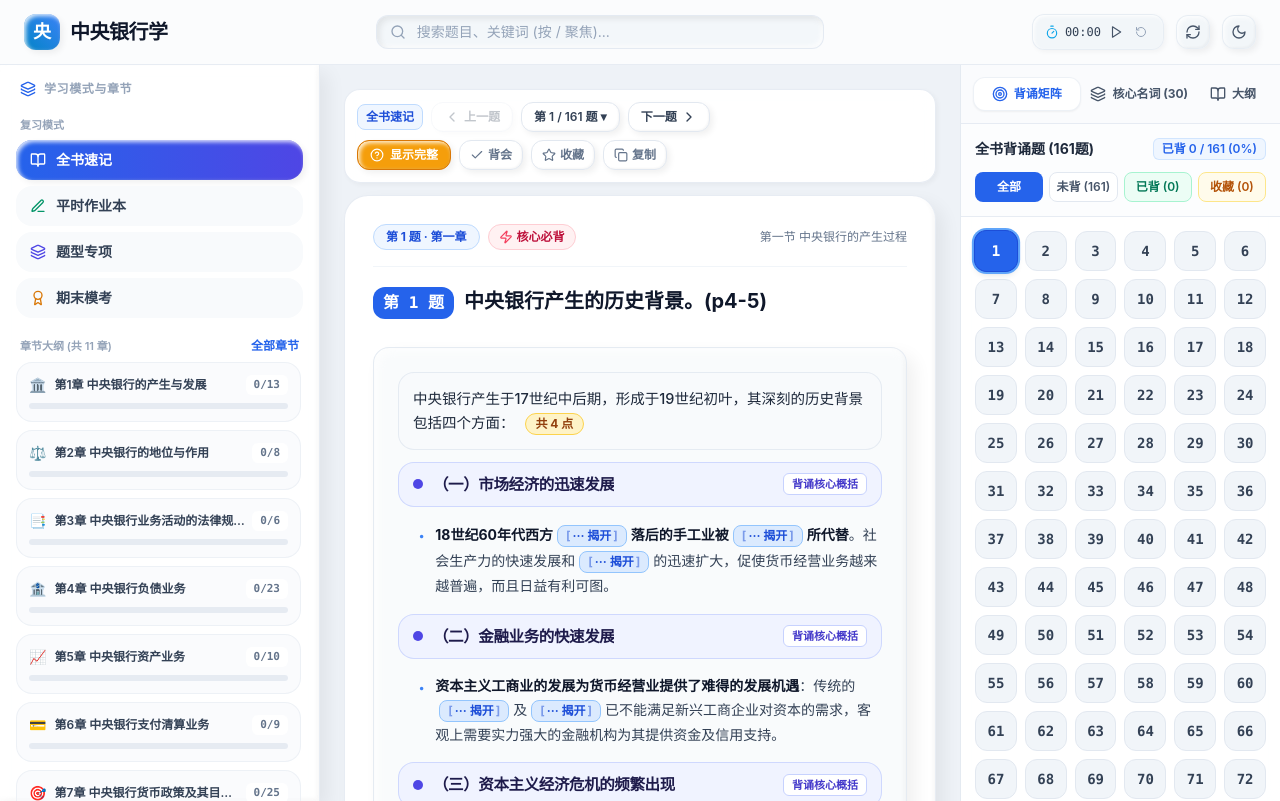
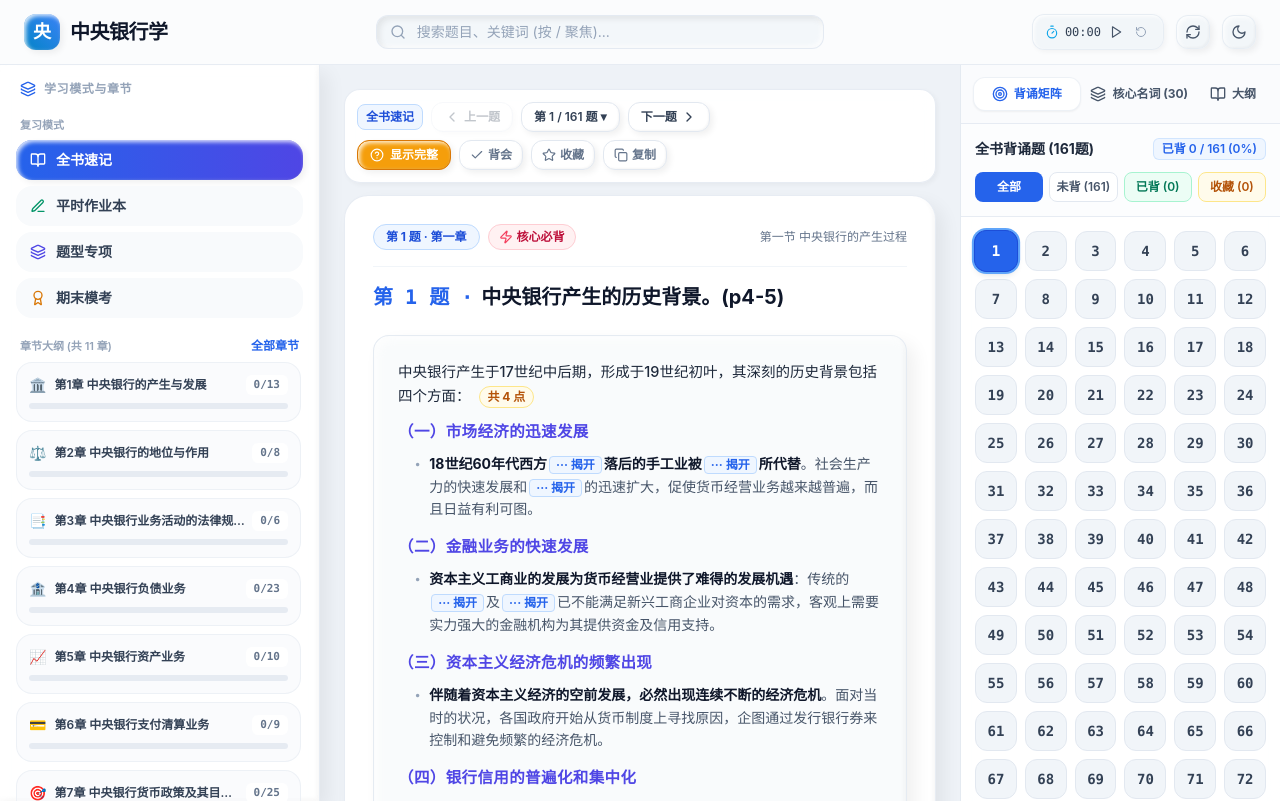
Before and after one commit to Coolzs77/central-banking-study-console, a React (Vite) app: page / in a window 1280 px wide. Built offline with nearby package versions, Linux system fonts and the light colour scheme.

Commit message:
feat: initial release of Central Banking Study Console & 100-pt Mock Exam (React 18 + Vite + TS + Claymorphism)

```diff
--- a/src/components/HomeworkCanvas.tsx
+++ b/src/components/HomeworkCanvas.tsx
@@ -128,12 +128,10 @@ export const HomeworkCanvas: React.FC<HomeworkCanvasProps> = ({
           </div>
         </div>
 
-        {/* Question Title with Prominent Number */}
-        <h2 className="py-5 text-lg sm:text-xl font-bold leading-relaxed text-slate-900 dark:text-slate-100 flex items-start gap-2.5">
-          <span className="shrink-0 px-2.5 py-1 rounded-xl bg-blue-600 text-white font-mono font-bold text-sm sm:text-base shadow-xs">
-            第 {currentQ.questionNumber} 题
-          </span>
-          <span className="flex-1">{currentQ.questionTitle}</span>
+        {/* Question Title with Pure Text Color Highlighting */}
+        <h2 className="py-4 text-lg sm:text-xl font-bold leading-relaxed text-slate-900 dark:text-white">
+          <span className="text-blue-600 dark:text-blue-400 font-mono font-bold mr-2">第 {currentQ.questionNumber} 题 ·</span>
+          <span>{currentQ.questionTitle}</span>
         </h2>
 
         {/* 3. Solution Section (展开题解卡片) */}
--- a/src/components/RecitationCanvas.tsx
+++ b/src/components/RecitationCanvas.tsx
@@ -138,12 +138,10 @@ export const RecitationCanvas: React.FC<RecitationCanvasProps> = ({
           </div>
         </div>
 
-        {/* Question Title with Prominent Number */}
-        <h2 className="py-5 text-lg sm:text-xl font-bold leading-relaxed text-slate-900 dark:text-slate-100 flex items-start gap-2.5">
-          <span className="shrink-0 px-2.5 py-1 rounded-xl bg-blue-600 text-white font-mono font-bold text-sm sm:text-base shadow-xs">
-            第 {currentQ.id} 题
-          </span>
-          <span className="flex-1">{currentQ.title}</span>
+        {/* Question Title with Pure Text Color Highlighting */}
+        <h2 className="py-4 text-lg sm:text-xl font-bold leading-relaxed text-slate-900 dark:text-white">
+          <span className="text-blue-600 dark:text-blue-400 font-mono font-bold mr-2">第 {currentQ.id} 题 ·</span>
+          <span>{currentQ.title}</span>
         </h2>
 
         {/* 3. Question Content / Answer Area */}
--- a/src/components/common/MarkdownViewer.tsx
+++ b/src/components/common/MarkdownViewer.tsx
@@ -44,7 +44,7 @@ export const MarkdownViewer: React.FC<MarkdownViewerProps> = ({
   };
 
   /**
-   * Scans a piece of text for financial keywords and renders them with highlights or cloze buttons
+   * Scans a piece of text for financial keywords and gives them color highlighting (NO background boxes!)
    */
   const renderTextSegmentWithKeywords = (
     text: string,
@@ -72,23 +72,22 @@ export const MarkdownViewer: React.FC<MarkdownViewerProps> = ({
               type="button"
               onClick={(e) => toggleCloze(clozeId, e)}
               title="点击揭开关键词"
-              className="inline-flex items-center px-2 py-0.5 mx-1 my-0.5 rounded-lg bg-blue-100 hover:bg-blue-200 dark:bg-blue-900/60 dark:hover:bg-blue-800 text-blue-700 dark:text-blue-300 text-xs font-bold border border-blue-300 dark:border-blue-700 transition cursor-pointer shadow-xs active:scale-95 select-none"
+              className="inline-flex items-center px-1.5 py-0.2 mx-0.5 rounded text-blue-600 dark:text-blue-400 bg-blue-50 dark:bg-blue-950/60 font-bold text-xs border border-blue-200 dark:border-blue-800 transition cursor-pointer select-none"
             >
-              <span className="opacity-50 mr-0.5">[</span>
-              <span>··· 揭开</span>
-              <span className="opacity-50 ml-0.5">]</span>
+              ··· 揭开
             </button>
           );
         }
 
+        // Color highlight directly on text - ZERO background boxes!
         return (
           <strong
             key={`${keyPrefix}-${pIdx}`}
             onClick={(e) => maskKeywords && toggleCloze(clozeId, e)}
-            className={`font-bold px-1.5 py-0.5 mx-0.5 rounded transition-all ${
+            className={`font-bold transition-colors ${
               maskKeywords
-                ? 'bg-emerald-100 dark:bg-emerald-950/60 text-emerald-800 dark:text-emerald-300 border border-emerald-300 dark:border-emerald-700 cursor-pointer shadow-xs'
-                : 'bg-blue-50/90 dark:bg-blue-950/60 text-blue-800 dark:text-blue-200 border-b-2 border-blue-400 dark:border-blue-500'
+                ? 'text-emerald-600 dark:text-emerald-400 cursor-pointer'
+                : 'text-blue-600 dark:text-blue-400'
             }`}
             title={maskKeywords ? '点击重新遮挡' : undefined}
           >
@@ -152,23 +151,22 @@ export const MarkdownViewer: React.FC<MarkdownViewerProps> = ({
                     type="button"
                     onClick={(e) => toggleCloze(clozeId, e)}
                     title="点击揭开关键词"
-                    className="inline-flex items-center px-2 py-0.5 mx-1 my-0.5 rounded-lg bg-blue-100 hover:bg-blue-200 dark:bg-blue-900/60 dark:hover:bg-blue-800 text-blue-700 dark:text-blue-300 text-xs font-bold border border-blue-300 dark:border-blue-700 transition cursor-pointer shadow-xs active:scale-95 select-none"
+                    className="inline-flex items-center px-1.5 py-0.2 mx-0.5 rounded text-blue-600 dark:text-blue-400 bg-blue-50 dark:bg-blue-950/60 font-bold text-xs border border-blue-200 dark:border-blue-800 transition cursor-pointer select-none"
                   >
-                    <span className="opacity-50 mr-0.5">[</span>
-                    <span>··· 揭开</span>
-                    <span className="opacity-50 ml-0.5">]</span>
+                    ··· 揭开
                   </button>
                 );
               }
 
+              // Color highlight directly on text - ZERO background boxes!
               return (
                 <strong
                   key={i}
                   onClick={(e) => maskKeywords && toggleCloze(clozeId, e)}
-                  className={`font-bold px-1.5 py-0.5 mx-0.5 rounded transition-all ${
+                  className={`font-bold transition-colors ${
                     maskKeywords
-                      ? 'bg-emerald-100 dark:bg-emerald-950/60 text-emerald-800 dark:text-emerald-300 border border-emerald-300 dark:border-emerald-700 cursor-pointer shadow-xs'
-                      : 'bg-blue-50/90 dark:bg-blue-950/60 text-blue-800 dark:text-blue-200 border-b-2 border-blue-400 dark:border-blue-500'
+                      ? 'text-emerald-600 dark:text-emerald-400 cursor-pointer'
+                      : 'text-blue-600 dark:text-blue-400'
                   }`}
                   title={maskKeywords ? '点击重新遮挡' : undefined}
                 >
@@ -177,7 +175,7 @@ export const MarkdownViewer: React.FC<MarkdownViewerProps> = ({
               );
             }
 
-            // Otherwise, it was a whole lead sentence wrapped in **...**
+            // Otherwise, it was a lead sentence wrapped in **...**
             // Render it as bold lead text and scan it for actual financial keywords
             return (
               <React.Fragment key={i}>
@@ -212,9 +210,9 @@ export const MarkdownViewer: React.FC<MarkdownViewerProps> = ({
           );
         })}
 
-        {/* Retain "共 N 点" badge */}
+        {/* Retain "共 N 点" indicator */}
         {badgeNum && (
-          <span className="ml-2.5 inline-flex items-center px-2.5 py-0.5 rounded-full text-xs font-bold bg-amber-100 text-amber-800 dark:bg-amber-950/60 dark:text-amber-300 border border-amber-300 dark:border-amber-700 shadow-xs align-middle select-none">
+          <span className="ml-2 inline-flex items-center px-2 py-0.5 rounded-full text-xs font-bold bg-amber-50 text-amber-700 dark:bg-amber-950/40 dark:text-amber-300 border border-amber-200 dark:border-amber-800 select-none align-middle">
             共 {badgeNum} 点
           </span>
         )}
@@ -225,7 +223,7 @@ export const MarkdownViewer: React.FC<MarkdownViewerProps> = ({
   const lines = content.split('\n');
 
   return (
-    <div className="space-y-3 text-slate-700 dark:text-slate-300">
+    <div className="space-y-2 text-slate-700 dark:text-slate-300">
       {lines.map((line, lineIdx) => {
         const trimmed = line.trim();
         if (!trimmed) return null;
@@ -242,6 +240,7 @@ export const MarkdownViewer: React.FC<MarkdownViewerProps> = ({
         }
 
         // Subheading style: lines like *（一）市场经济的迅速发展* or （二）统一银行券发行的需要
+        // Directly color the text in prominent indigo/violet! ZERO background box!
         const isSubheading =
           /^[\\*]*[（\(][一二三四五六七八九十0-9]+[）\)][^\\*]*[\\*]*/.test(cleanText) ||
           (/^\*[^*]+\*$/.test(cleanText) && !cleanText.includes('**'));
@@ -249,44 +248,35 @@ export const MarkdownViewer: React.FC<MarkdownViewerProps> = ({
         if (isSubheading) {
           const subTitle = cleanText.replace(/^\*+|\*+$/g, '');
           return (
-            <div
-              key={lineIdx}
-              className="mt-4 mb-2 p-2.5 px-3.5 rounded-2xl bg-indigo-50/80 dark:bg-indigo-950/40 border border-indigo-200/80 dark:border-indigo-800/80 flex items-center justify-between gap-3 shadow-xs transition-all"
-            >
-              <div className="flex items-center gap-2.5 min-w-0">
-                <span className="w-2.5 h-2.5 rounded-full bg-indigo-600 dark:bg-indigo-400 shrink-0 shadow-xs"></span>
-                <h4 className="font-extrabold text-indigo-950 dark:text-indigo-100 text-[15px] sm:text-[15.5px] tracking-tight truncate">
-                  {subTitle}
-                </h4>
-              </div>
-              <span className="text-[11px] font-bold text-indigo-700 dark:text-indigo-300 bg-white dark:bg-indigo-900/60 px-2 py-0.5 rounded-md border border-indigo-200 dark:border-indigo-700/60 shrink-0 shadow-xs">
-                背诵核心概括
-              </span>
+            <div key={lineIdx} className="mt-4 mb-1 pt-1 first:mt-0 first:pt-0">
+              <h4 className="font-extrabold text-[15.5px] text-indigo-600 dark:text-indigo-400 tracking-wide">
+                {subTitle}
+              </h4>
             </div>
           );
         }
 
-        // Level 0: Introductory sentence
+        // Level 0: Introductory sentence (Clean typography, ZERO background box!)
         if (isLevel0) {
           return (
             <div
               key={lineIdx}
-              className="p-3.5 bg-slate-50/90 dark:bg-slate-900/50 rounded-2xl border border-slate-200/80 dark:border-slate-800 text-[14.5px] font-medium text-slate-800 dark:text-slate-200 shadow-xs"
+              className="text-[14.5px] font-medium text-slate-800 dark:text-slate-200 leading-relaxed mb-2"
             >
               {renderInlineFormatted(cleanText)}
             </div>
           );
         }
 
-        // Level 1 & Level 2 Bullet Items
+        // Level 1 & Level 2 Bullet Items (Clean typography, ZERO background box!)
         return (
           <div
             key={lineIdx}
-            className={`flex items-start gap-2.5 text-[14px] leading-relaxed ${
-              isLevel2 ? 'pl-5 py-1 text-slate-700 dark:text-slate-300' : 'pl-2 py-0.5'
+            className={`flex items-start gap-2 text-[14px] leading-relaxed ${
+              isLevel2 ? 'pl-4 py-0.5 text-slate-600 dark:text-slate-400' : 'pl-1 py-0.5 text-slate-700 dark:text-slate-300'
             }`}
           >
-            <span className="text-blue-500 dark:text-blue-400 mt-1.5 select-none text-xs font-mono shrink-0">
+            <span className="text-slate-400 mt-1 select-none text-xs font-mono shrink-0">
               •
             </span>
             <div className="flex-1 min-w-0">{renderInlineFormatted(cleanText)}</div>
```
Also changed, not shown: verify_suite.mjs (+4 -4 lines).
